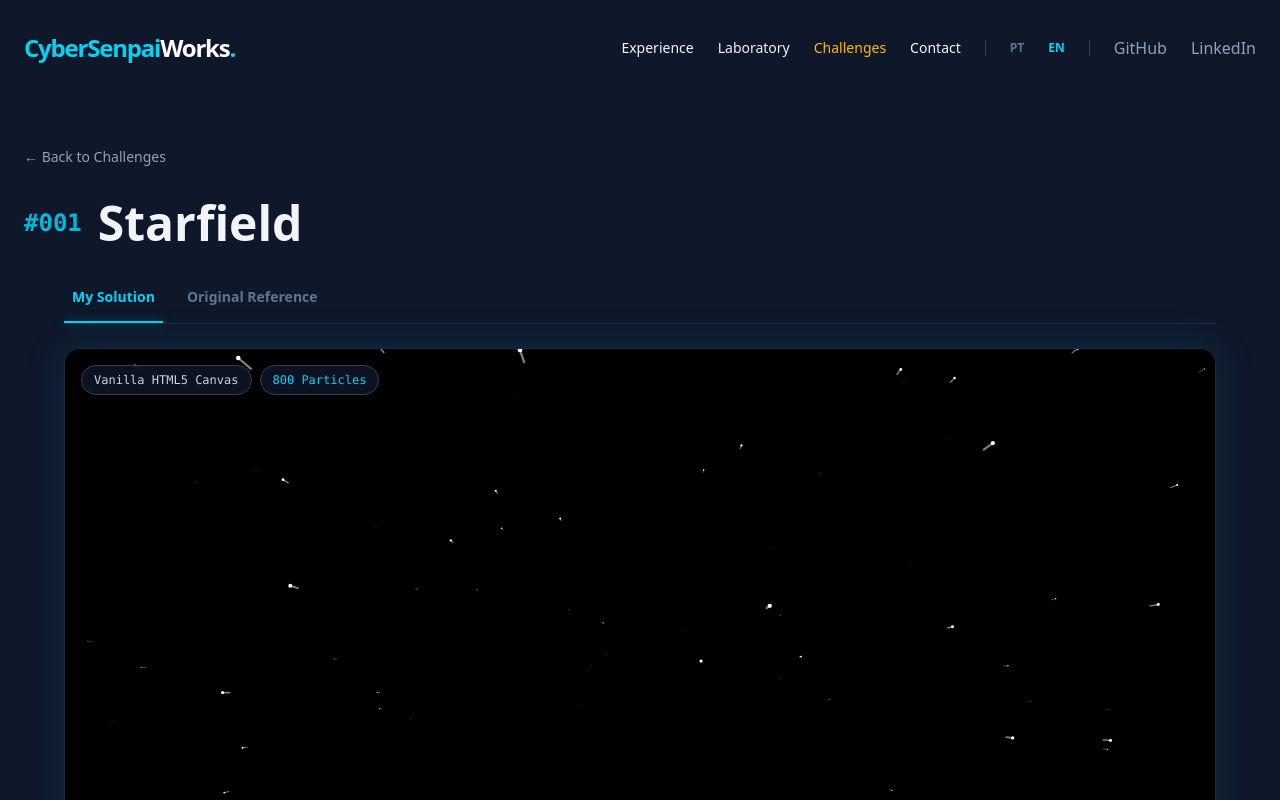
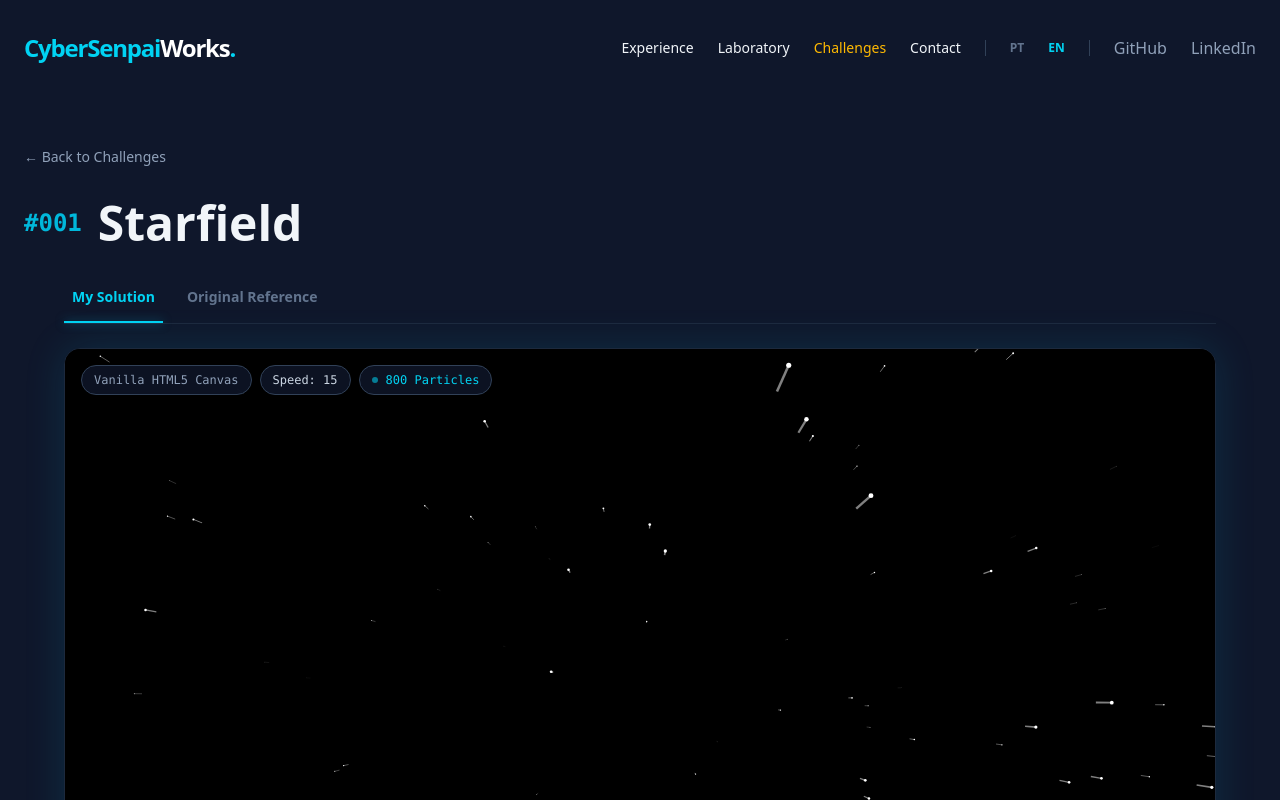
Before and after one commit to cybersenpaiworks/cybersenpai-web, a Next.js app: page /en/challenges/1-starfield in a window 1280 px wide. Shown: the top 800 px of the page. Built offline with nearby package versions, Linux system fonts and the light colour scheme.

Commit message:
feat: add interactive sliders for speed and particle count in Starfield challenge

```diff
--- a/components/challenges/001-Starfield.tsx
+++ b/components/challenges/001-Starfield.tsx
@@ -1,50 +1,46 @@
 'use client';
 
-import { useEffect, useRef } from 'react';
+import { useEffect, useRef, useState } from 'react';
 
 class Star {
   x: number;
   y: number;
   z: number;
   pz: number;
-  canvasWidth: number;
-  canvasHeight: number;
 
-  constructor(width: number, height: number) {
-    this.canvasWidth = width;
-    this.canvasHeight = height;
-    this.x = (Math.random() - 0.5) * width * 2;
-    this.y = (Math.random() - 0.5) * height * 2;
-    this.z = Math.random() * width;
+  constructor(initialWidth: number, initialHeight: number) {
+    this.x = (Math.random() - 0.5) * initialWidth * 2;
+    this.y = (Math.random() - 0.5) * initialHeight * 2;
+    this.z = Math.random() * initialWidth;
     this.pz = this.z;
   }
 
-  update(speed: number) {
+  update(speed: number, currentWidth: number, currentHeight: number) {
     this.z -= speed;
     if (this.z < 1) {
-      this.z = this.canvasWidth;
-      this.x = (Math.random() - 0.5) * this.canvasWidth * 2;
-      this.y = (Math.random() - 0.5) * this.canvasHeight * 2;
+      this.z = currentWidth;
+      this.x = (Math.random() - 0.5) * currentWidth * 2;
+      this.y = (Math.random() - 0.5) * currentHeight * 2;
       this.pz = this.z;
     }
   }
 
-  draw(ctx: CanvasRenderingContext2D) {
-    const cx = this.canvasWidth / 2;
-    const cy = this.canvasHeight / 2;
+  draw(ctx: CanvasRenderingContext2D, currentWidth: number, currentHeight: number) {
+    const cx = currentWidth / 2;
+    const cy = currentHeight / 2;
 
-    const sx = (this.x / this.z) * this.canvasWidth + cx;
-    const sy = (this.y / this.z) * this.canvasHeight + cy;
+    const sx = (this.x / this.z) * currentWidth + cx;
+    const sy = (this.y / this.z) * currentHeight + cy;
 
-    const r = Math.max(0, (1 - this.z / this.canvasWidth) * 3);
+    const r = Math.max(0, (1 - this.z / currentWidth) * 3);
 
     ctx.fillStyle = 'white';
     ctx.beginPath();
     ctx.arc(sx, sy, r, 0, Math.PI * 2);
     ctx.fill();
 
-    const px = (this.x / this.pz) * this.canvasWidth + cx;
-    const py = (this.y / this.pz) * this.canvasHeight + cy;
+    const px = (this.x / this.pz) * currentWidth + cx;
+    const py = (this.y / this.pz) * currentHeight + cy;
 
     this.pz = this.z;
 
@@ -60,6 +56,35 @@ class Star {
 export default function Starfield() {
   const canvasRef = useRef<HTMLCanvasElement>(null);
 
+  const [speed, setSpeed] = useState(15);
+  const [particleCount, setParticleCount] = useState(800);
+  const [showSpeedSlider, setShowSpeedSlider] = useState(false);
+  const [showParticleSlider, setShowParticleSlider] = useState(false);
+
+  const speedControlRef = useRef<HTMLDivElement>(null);
+  const particleControlRef = useRef<HTMLDivElement>(null);
+
+  // Click outside handler
+  useEffect(() => {
+    const handleClickOutside = (event: MouseEvent) => {
+      if (speedControlRef.current && !speedControlRef.current.contains(event.target as Node)) {
+        setShowSpeedSlider(false);
+      }
+      if (particleControlRef.current && !particleControlRef.current.contains(event.target as Node)) {
+        setShowParticleSlider(false);
+      }
+    };
+
+    document.addEventListener('mousedown', handleClickOutside);
+    return () => document.removeEventListener('mousedown', handleClickOutside);
+  }, []);
+
+  const speedRef = useRef(speed);
+  const particleCountRef = useRef(particleCount);
+
+  useEffect(() => { speedRef.current = speed; }, [speed]);
+  useEffect(() => { particleCountRef.current = particleCount; }, [particleCount]);
+
   useEffect(() => {
     const canvas = canvasRef.current;
     if (!canvas) return;
@@ -69,27 +94,56 @@ export default function Starfield() {
 
     let animationFrameId: number;
     let stars: Star[] = [];
+    let isInitialized = false;
+
+    let logicalWidth = 0;
+    let logicalHeight = 0;
 
     const resizeCanvas = () => {
-      if (canvas.parentElement) {
-        canvas.width = canvas.parentElement.clientWidth;
-        canvas.height = canvas.parentElement.clientHeight;
-        stars = Array.from({ length: 800 }, () => new Star(canvas.width, canvas.height));
+      if (!canvas.parentElement) return;
+
+      logicalWidth = canvas.parentElement.clientWidth;
+      logicalHeight = canvas.parentElement.clientHeight;
+
+      const dpr = window.devicePixelRatio || 1;
+
+      canvas.width = logicalWidth * dpr;
+      canvas.height = logicalHeight * dpr;
+
+      ctx.scale(dpr, dpr);
+
+      if (!isInitialized) {
+        stars = Array.from({ length: particleCountRef.current }, () => new Star(logicalWidth, logicalHeight));
+        isInitialized = true;
       }
     };
 
     resizeCanvas();
     window.addEventListener('resize', resizeCanvas);
 
-    const speed = 10;
-
     const render = () => {
       ctx.fillStyle = 'black';
-      ctx.fillRect(0, 0, canvas.width, canvas.height);
+      ctx.fillRect(0, 0, logicalWidth, logicalHeight);
+
+      const currentSpeed = speedRef.current;
+      const targetCount = particleCountRef.current;
+
+      if (stars.length < targetCount) {
+        const toAdd = targetCount - stars.length;
+        for (let i = 0; i < toAdd; i++) {
+          const newStar = new Star(logicalWidth, logicalHeight);
+          // Randomize z to avoid "wall" effect when adding particles
+          newStar.z = Math.random() * logicalWidth;
+          newStar.pz = newStar.z;
+          stars.push(newStar);
+        }
+      } else if (stars.length > targetCount) {
+        stars.splice(targetCount);
+      }
 
       stars.forEach(star => {
-        star.update(speed);
-        star.draw(ctx);
+        star.update(currentSpeed, logicalWidth, logicalHeight);
+        star.draw(ctx, logicalWidth, logicalHeight);
       });
 
       animationFrameId = requestAnimationFrame(render);
@@ -104,16 +158,65 @@ export default function Starfield() {
   }, []);
 
   return (
-    <div className="w-full h-[600px] md:h-[700px] bg-black rounded-2xl overflow-hidden shadow-[0_0_40px_rgba(6,182,212,0.15)] relative border border-slate-800">
-       <canvas ref={canvasRef} className="block w-full h-full" />
-       <div className="absolute top-4 left-4 flex gap-2">
-         <div className="bg-slate-900/80 backdrop-blur text-xs font-mono px-3 py-1.5 rounded-full border border-slate-700 text-slate-300">
-           Vanilla HTML5 Canvas
-         </div>
-         <div className="bg-slate-900/80 backdrop-blur text-xs font-mono px-3 py-1.5 rounded-full border border-slate-700 text-cyan-400">
-           800 Particles
-         </div>
-       </div>
+    <div className="w-full h-150 md:h-175 bg-black rounded-2xl overflow-hidden shadow-[0_0_40px_rgba(6,182,212,0.15)] relative border border-slate-800">
+      <canvas ref={canvasRef} className="block w-full h-full" />
+
+      <div className="absolute top-4 left-4 flex flex-wrap gap-2 z-10">
+        <div className="bg-slate-900/80 backdrop-blur text-xs font-mono px-3 py-1.5 rounded-full border border-slate-700 text-slate-400 select-none">
+          Vanilla HTML5 Canvas
+        </div>
+
+        {/* Speed Control */}
+        <div
+          ref={speedControlRef}
+          onClick={() => {
+            setShowSpeedSlider(!showSpeedSlider);
+            setShowParticleSlider(false); // Close other slider
+          }}
+          className={`bg-slate-900/80 backdrop-blur text-xs font-mono px-3 py-1.5 rounded-full border transition-all cursor-pointer flex items-center gap-2 select-none ${showSpeedSlider ? 'border-cyan-500 text-cyan-400' : 'border-slate-700 text-slate-300 hover:border-slate-500'}`}
+        >
+          {showSpeedSlider ? (
+            <div className="flex items-center gap-2" onClick={(e) => e.stopPropagation()}>
+              <span>Speed</span>
+              <input
+                type="range" min="1" max="50" value={speed}
+                onChange={(e) => setSpeed(Number(e.target.value))}
+                className="w-20 h-1 bg-slate-700 rounded-lg appearance-none accent-cyan-400 cursor-ew-resize"
+              />
+              <span className="min-w-[2ch]">{speed}</span>
+            </div>
+          ) : (
+            <>Speed: {speed}</>
+          )}
+        </div>
+
+        {/* Particle Control */}
+        <div
+          ref={particleControlRef}
+          onClick={() => {
+            setShowParticleSlider(!showParticleSlider);
+            setShowSpeedSlider(false); // Close other slider
+          }}
+          className={`bg-slate-900/80 backdrop-blur text-xs font-mono px-3 py-1.5 rounded-full border transition-all cursor-pointer flex items-center gap-2 select-none ${showParticleSlider ? 'border-cyan-500 text-cyan-400' : 'border-slate-700 text-cyan-400 hover:border-cyan-500/50'}`}
+        >
+          {showParticleSlider ? (
+            <div className="flex items-center gap-2" onClick={(e) => e.stopPropagation()}>
+              <span>Particles</span>
+              <input
+                type="range" min="50" max="2000" step="50" value={particleCount}
+                onChange={(e) => setParticleCount(Number(e.target.value))}
+                className="w-24 h-1 bg-slate-700 rounded-lg appearance-none accent-cyan-400 cursor-ew-resize"
+              />
+              <span className="min-w-[4ch]">{particleCount}</span>
+            </div>
+          ) : (
+            <>
+              <span className="w-1.5 h-1.5 bg-cyan-400 rounded-full animate-pulse"></span>
+              {particleCount} Particles
+            </>
+          )}
+        </div>
+      </div>
     </div>
   );
 }
```
Also changed, not shown: 1 other file (tests, documents, lock files or other folders).
